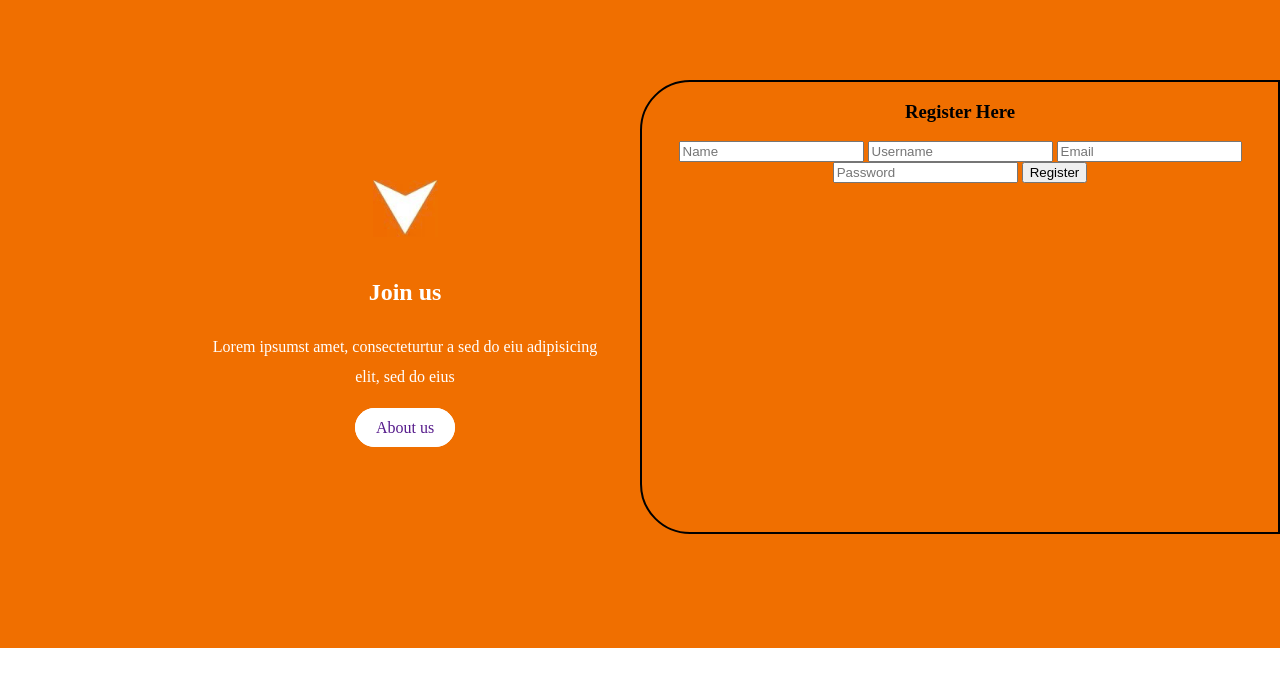
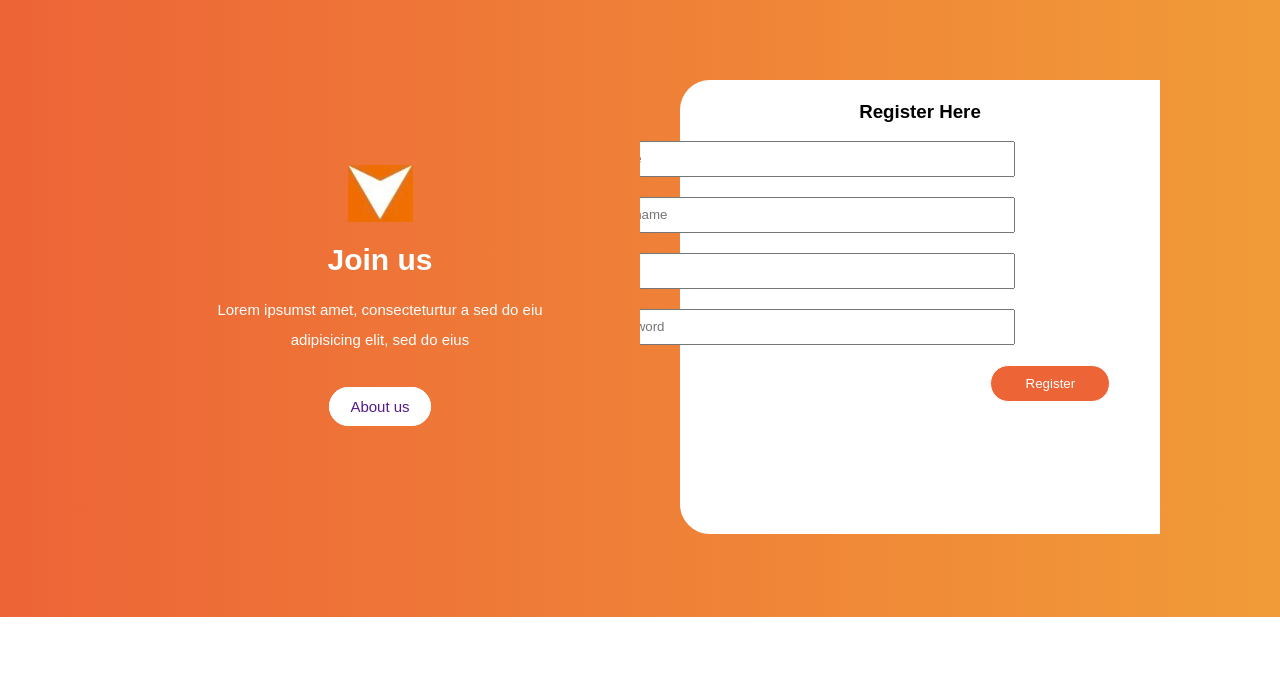
Before and after one commit to 1Rojan/responsive_layout2, a plain HTML site: page index.html in a window 1280 px wide. Drawn offline with Linux system fonts and the light colour scheme.

Commit message:
styled for desktop only

```diff
--- a/style.css
+++ b/style.css
@@ -1,50 +1,99 @@
-html,body{
+:root{
+	--color: white;
+
+    --theme-color: #ed6437 ;
+}
+
+body{
 	margin: 0;
 	top: 0;
+	font-family: 'Raleway', sans-serif;
 }
 
 
 .content{
-	background:#f06f00;
+	background: linear-gradient(to right, var(--theme-color) ,#f19b38);
 	display: table;
 	box-sizing: border-box;
 	text-align: center;
-	height:637px;
+	width:100%;
 }
 
 .left{
 	box-sizing: border-box;
 	width: 50%;
 	float: left;
-	padding: 180px 30px 200px 200px;
-	color: white;
-	line-height: 40px;
-	/* display: flex;
-	flex-wrap: wrap; */
+	padding: 165px 30px 200px 150px;
+	color: var(--color);
+	line-height: 20px;
+	overflow:auto;
+	font-size: 20px;
 }
 
 .left p{
 	line-height: 30px;
+	font-size: 15px;
+	font-weight: normal;
+	padding: 0 35px 25px 35px;
 }
 
-.left a{
+.left a {
 	text-decoration: none;
-	border: 1px solid white;
+	border: 1px solid var(--color);
 	padding: 10px 20px;
 	border-radius: 50px 50px 50px 50px;
-	background:white;
+	background:var(--color);
+	font-size: 15px;
 }
 .right{
 	overflow: auto;
-	padding:80px 0px;
+	padding:80px 120px 80px 0;
+
 }
 
 
+.semi{
+	border:2px solid var(--color);
+	border-radius:90%;
+	height:450px;
+	width: 128px;
+	float: left;
+	background:var(--color);
+
+}
 
 .info{
-	border:2px solid black;
-	border-radius: 50px 0px 0px 50px;
+	border:2px solid var(--color);
+	border-radius: 30px 0px 0px 30px;
 	height:450px;
-	/* position:absolute; */
+	margin-left:40px;
+	background:var(--color);
 
 }
+
+.info h2{
+	text-align: center;
+	padding:15px 70px;
+	font-size: 35px;
+}
+form input{
+	float: left;
+	margin-left: -80px;
+	width: 85%;
+	line-height: 30px;
+	margin-bottom: 20px;
+
+}
+
+.right button{
+	text-decoration: none;
+	border: 1px solid var(--color);
+	padding: 10px 20px;
+	border-radius: 50px 50px 50px 50px;
+	background:var(--theme-color);
+	color:var(--color);
+	float:right;
+	margin-right: 10%;
+	width: 120px;
+
+}
```
